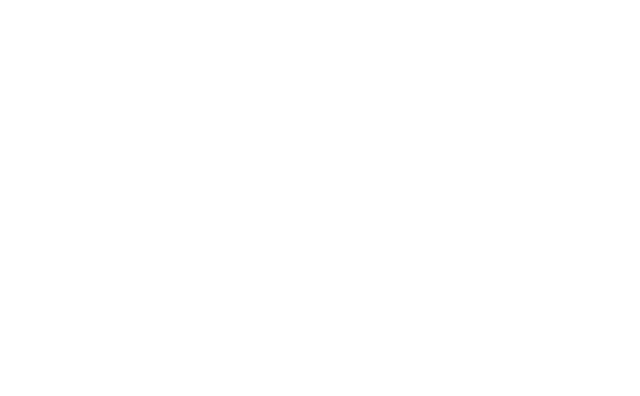
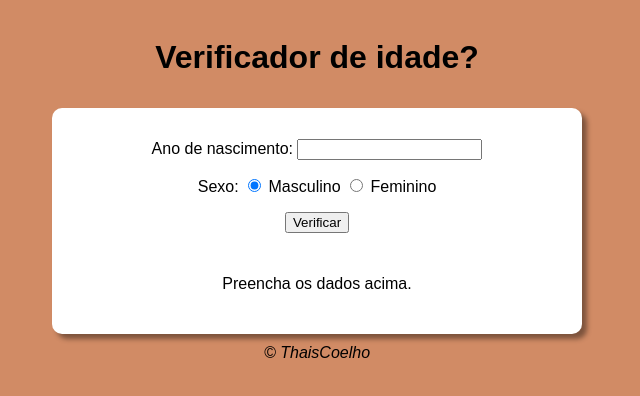
Before and after one commit to ThaisHolz/curso-js-exercicios, a plain HTML site: page ex003/index.html in a window 1280 px wide. Shown: the whole page, without its empty margins (323-963 px from the left). Drawn offline with Linux system fonts and the light colour scheme.

Commit message:
Verificador de idade com imagens representativas ok

```diff
--- a/ex003/index.html
+++ b/ex003/index.html
@@ -7,9 +7,31 @@
     <title>Exercício Idade</title>
 </head>
 <body>
-    <header></header>
+    <header>
+        <h1>Verificador de idade?</h1>
+    </header>
 
-    <footer></footer>
+    <section>
+        <div>
+            <p>Ano de nascimento:
+                <input type="number" name="txtano" id="txtano" min="0">
+            </p>
+            <p>Sexo:
+                <input type="radio" name="radsexo" id="masc" checked>
+                <label for="masc">Masculino</label>
+                <input type="radio" name="radsexo" id="fem">
+                <label for="fem">Feminino</label>
+            </p>
+            <p>
+                <input type="button" value="Verificar" onclick="verificar()">
+            </p>
+        </div>
+        <div id="res">
+            <p>Preencha os dados acima.</p>
+        </div>
+    </section>
+
+    <footer>&copy; ThaisCoelho</footer>
 
     <script src="script.js"></script>
 </body>
--- a/ex003/script.js
+++ b/ex003/script.js
@@ -0,0 +1,49 @@
+function verificar(){
+    var data = new Date();
+    var ano = data.getFullYear();
+    var formAno = document.getElementById('txtano');
+    var res = document.getElementById('res');
+
+    if(formAno.value.length == 0 || Number(formAno.value) > ano){
+        window.alert('[ERRO] Verifique os dados e tente novamente.');
+    } else{
+        var fsex = document.getElementsByName('radsexo');
+        var idade = ano - Number(formAno.value);
+        var genero = '';
+        var img = document.createElement('img');
+        img.setAttribute('id', 'foto'); //Criando um id para o item foto
+
+        if(fsex[0].checked){
+            genero = 'Homem';
+            if(idade >= 0 && idade < 10){
+                img.setAttribute('src', 'imagens/menino.png');
+            }else if(idade < 21){
+                img.setAttribute('src', 'imagens/jovemH.png');
+            }else if(idade < 50){
+                img.setAttribute('src', 'imagens/adulto.png');
+            }else{
+                img.setAttribute('src', 'imagens/senhor.png');
+            }
+        }else if(fsex[1].checked){
+            genero = 'Mulher';
+            if(idade >= 0 && idade < 10){
+                img.setAttribute('src', 'imagens/menina.png');
+            }else if(idade < 21){
+                img.setAttribute('src', 'imagens/jovemM.png');
+            }else if(idade < 50){
+                img.setAttribute('src', 'imagens/adulta.png');
+            }else{
+                img.setAttribute('src', 'imagens/senhora.png');
+            }
+        }
+
+        res.innerHTML = `Detectamos ${genero} com ${idade} anos.`;
+        res.appendChild(img);
+
+        //Deixando a img redonda e alinhada
+        img.style.borderRadius = '50%';
+        img.style.width = '150px';
+        img.style.transform = 'translate(-80%, -10%)';
+        img.style.margin = 'auto';
+    }
+}
--- a/ex003/style.css
+++ b/ex003/style.css
@@ -1,8 +1,34 @@
 @charset "UTF-8";
 
 *{
-    margin: 0;
-    padding: 0;
     font-family: Arial, Helvetica, sans-serif;
-    font-size: 1em;
+    text-align: center;
+    align-items: center;
 }
+
+body{background: #d18b65;}
+
+header{
+    text-align: center;
+    padding: 10px;
+}
+
+section{
+    background: white;
+    border-radius: 10px;
+    padding: 15px;
+    width: 500px;
+    margin: auto;
+    box-shadow: 5px 5px 5px rgba(0, 0, 0, 0.403);
+}
+
+div#res{
+    padding: 10px;
+    margin: 0px;
+}
+
+footer{
+    padding-top: 10px;
+    text-align: center;
+    font-style: italic;
+}
```
